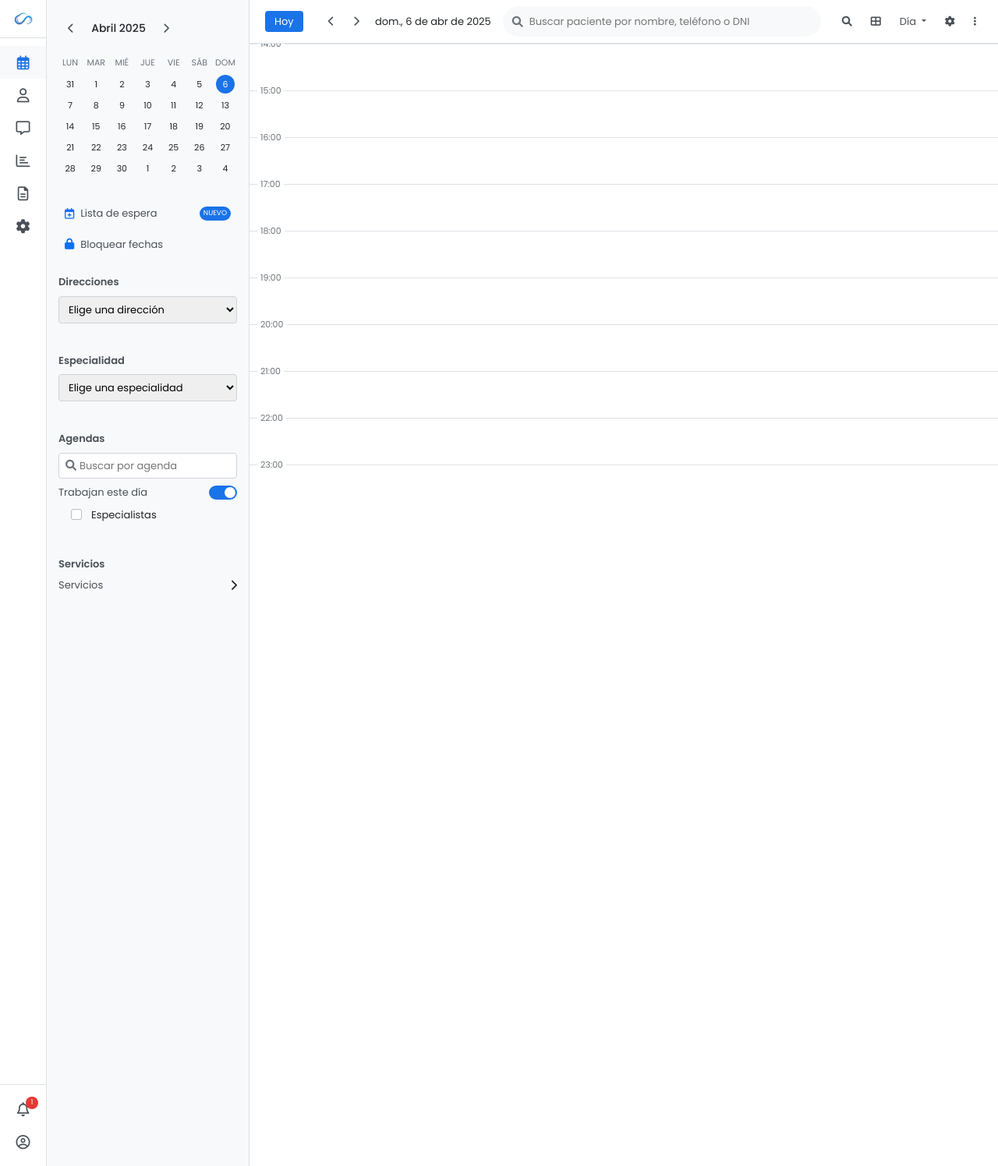
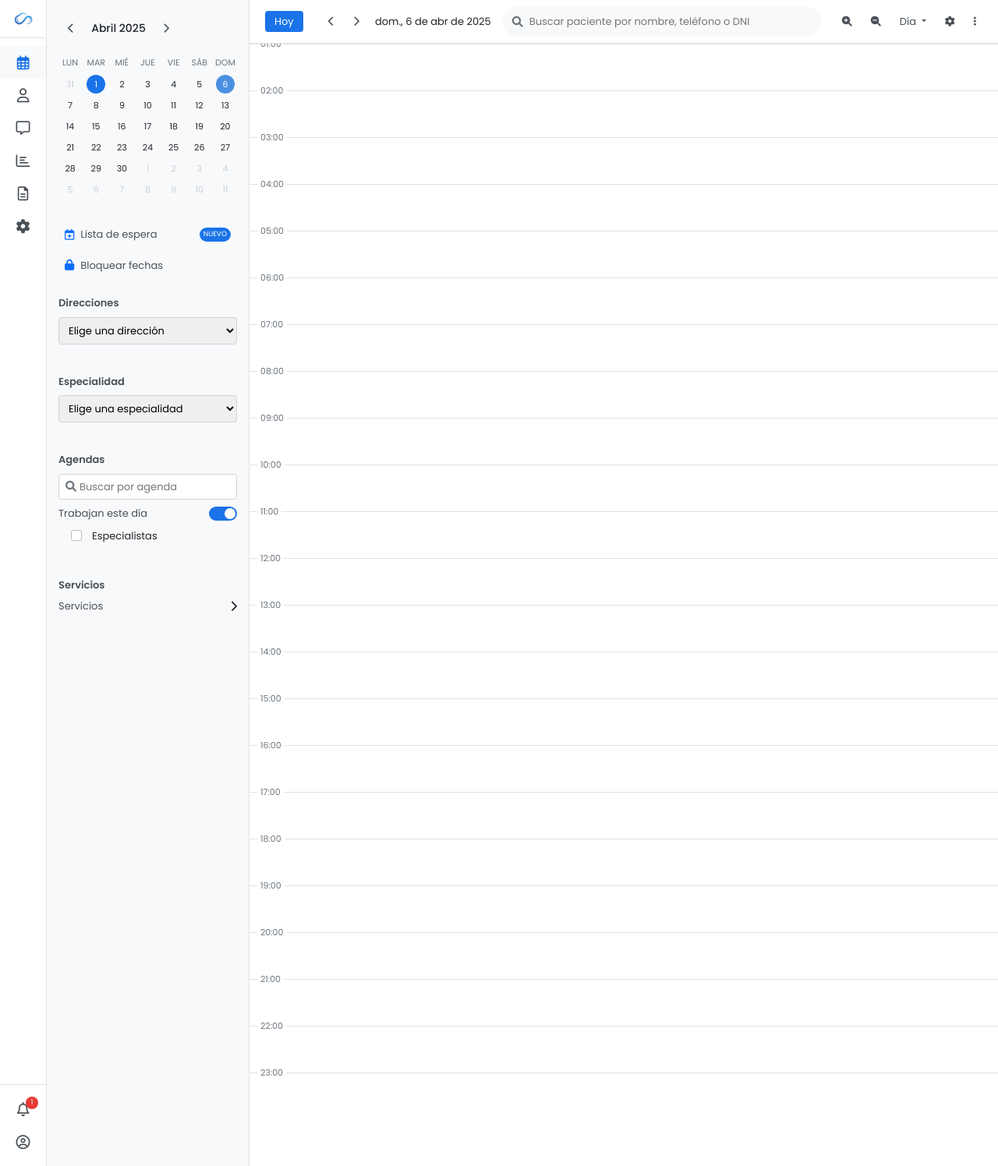
Before and after one commit to sincs87/nubeclinic, a Flask app: template app/templates/panel.html in a window 1280 px wide. Shown: the whole page at 78% size. Run offline with Flask 3, Linux system fonts and the light colour scheme; the template is opened without the code that fills it, so the values that code supplies are empty.

Commit message:
Actualizacion

```diff
--- a/app/static/css/panel.css
+++ b/app/static/css/panel.css
@@ -166,7 +166,17 @@ body {
     color: white;
 }
 
-.mini-calendar-day:hover:not(.today) {
+.mini-calendar-day.selected {
+    background-color: var(--primary-light);
+    color: white;
+}
+
+.mini-calendar-day.other-month {
+    color: var(--gray-500);
+    opacity: 0.6;
+}
+
+.mini-calendar-day:hover:not(.today):not(.selected) {
     background-color: var(--gray-200);
 }
 
@@ -440,12 +450,43 @@ input:checked + .slider:before {
 /* Menú desplegable */
 .dropdown-menu {
     font-size: 13px;
-    min-width: 120px;
+    min-width: 240px;
     padding: 5px 0;
+    box-shadow: 0 2px 10px rgba(0,0,0,0.1);
 }
 
 .dropdown-item {
-    padding: 5px 10px;
+    padding: 8px 15px;
+    color: var(--gray-700);
+}
+
+.dropdown-item:hover {
+    background-color: var(--gray-100);
+}
+
+.dropdown-divider {
+    margin: 5px 0;
+    border-top: 1px solid var(--gray-300);
+}
+
+.view-type-menu .form-check {
+    padding-left: 0;
+    margin-bottom: 0;
+}
+
+.form-check-input {
+    margin-right: 8px;
+}
+
+.form-check-label {
+    font-weight: normal;
+    font-size: 13px;
+}
+
+.form-switch .form-check-input {
+    width: 36px;
+    height: 20px;
+    margin-top: 0;
 }
 
 /* Controles de formulario */
--- /dev/null
+++ b/app/static/js/panel.js
@@ -0,0 +1,248 @@
+// Inicializar variables de configuración
+let config = {
+    currentDate: new Date(2025, 3, 6), // 6 de abril de 2025
+    viewType: 'day',
+    timeSlotHeight: 60,
+    zoomLevel: 1,
+    hideAppointments: false,
+    divideViewByCalendars: false
+};
+
+// Meses en español
+const months = [
+    'Enero', 'Febrero', 'Marzo', 'Abril',
+    'Mayo', 'Junio', 'Julio', 'Agosto',
+    'Septiembre', 'Octubre', 'Noviembre', 'Diciembre'
+];
+
+// Días de la semana en español
+const weekdays = ['dom', 'lun', 'mar', 'mié', 'jue', 'vie', 'sáb'];
+
+// Inicializar la aplicación cuando el DOM esté cargado
+document.addEventListener('DOMContentLoaded', function() {
+    initializeCalendar();
+    setupEventListeners();
+});
+
+// Configurar todos los event listeners
+function setupEventListeners() {
+    // Navegación del mes
+    document.getElementById('prevMonth').addEventListener('click', navigateToPreviousMonth);
+    document.getElementById('nextMonth').addEventListener('click', navigateToNextMonth);
+
+    // Navegación del día
+    document.getElementById('prevDay').addEventListener('click', navigateToPreviousDay);
+    document.getElementById('nextDay').addEventListener('click', navigateToNextDay);
+    document.getElementById('goToToday').addEventListener('click', goToToday);
+
+    // Zoom de calendario
+    document.getElementById('zoomIn').addEventListener('click', zoomIn);
+    document.getElementById('zoomOut').addEventListener('click', zoomOut);
+
+    // Cambio de tipo de vista
+    document.querySelectorAll('.view-type-menu .dropdown-item[data-view]').forEach(item => {
+        item.addEventListener('click', function(e) {
+            e.preventDefault();
+            changeViewType(this.getAttribute('data-view'));
+        });
+    });
+
+    // Toggles de opciones
+    document.getElementById('hideAppointments').addEventListener('change', function() {
+        config.hideAppointments = this.checked;
+        updateCalendarView();
+    });
+
+    document.getElementById('divideView').addEventListener('change', function() {
+        config.divideViewByCalendars = this.checked;
+        updateCalendarView();
+    });
+}
+
+// Inicializar el calendario
+function initializeCalendar() {
+    updateMonthDisplay();
+    generateCalendarGrid();
+    generateTimeSlots();
+    updateDayDisplay();
+}
+
+// Generar la cuadrícula del mini calendario
+function generateCalendarGrid() {
+    const calendarGrid = document.getElementById('calendarGrid');
+    calendarGrid.innerHTML = '';
+
+    const year = config.currentDate.getFullYear();
+    const month = config.currentDate.getMonth();
+
+    // Obtener el primer día del mes
+    const firstDayOfMonth = new Date(year, month, 1);
+    // Obtener el último día del mes
+    const lastDayOfMonth = new Date(year, month + 1, 0);
+
+    // Determinar el primer día que mostraremos (puede ser del mes anterior)
+    const firstDayToShow = new Date(firstDayOfMonth);
+    firstDayToShow.setDate(firstDayToShow.getDate() - (firstDayOfMonth.getDay() === 0 ? 6 : firstDayOfMonth.getDay() - 1));
+
+    // Mostrar 6 semanas (42 días) para asegurar que tengamos suficiente espacio
+    for (let i = 0; i < 42; i++) {
+        const currentDate = new Date(firstDayToShow);
+        currentDate.setDate(firstDayToShow.getDate() + i);
+
+        const dayElement = document.createElement('div');
+        dayElement.className = 'mini-calendar-day';
+        dayElement.textContent = currentDate.getDate();
+
+        // Verificar si es el mes actual
+        if (currentDate.getMonth() !== month) {
+            dayElement.classList.add('other-month');
+        }
+
+        // Verificar si es el día actual
+        if (isSameDay(currentDate, config.currentDate)) {
+            dayElement.classList.add('selected');
+        }
+
+        // Verificar si es hoy
+        const today = new Date();
+        if (isSameDay(currentDate, today)) {
+            dayElement.classList.add('today');
+        }
+
+        // Configurar el click en el día
+        dayElement.addEventListener('click', function() {
+            selectDay(currentDate);
+        });
+
+        calendarGrid.appendChild(dayElement);
+    }
+}
+
+// Generar las franjas horarias
+function generateTimeSlots() {
+    const timeSlotsContainer = document.getElementById('timeSlots');
+    timeSlotsContainer.innerHTML = '';
+
+    // Generar slots desde la 1:00 hasta las 23:00
+    for (let hour = 1; hour <= 23; hour++) {
+        const timeSlot = document.createElement('div');
+        timeSlot.className = 'time-slot';
+        timeSlot.style.height = `${config.timeSlotHeight * config.zoomLevel}px`;
+
+        const timeLabel = document.createElement('span');
+        timeLabel.className = 'time-label';
+        timeLabel.textContent = `${hour.toString().padStart(2, '0')}:00`;
+
+        timeSlot.appendChild(timeLabel);
+        timeSlotsContainer.appendChild(timeSlot);
+    }
+}
+
+// Actualizar la visualización del mes actual
+function updateMonthDisplay() {
+    const monthYear = `${months[config.currentDate.getMonth()]} ${config.currentDate.getFullYear()}`;
+    document.getElementById('currentMonth').textContent = monthYear;
+}
+
+// Actualizar la visualización del día actual
+function updateDayDisplay() {
+    const dayOfWeek = weekdays[config.currentDate.getDay()];
+    const day = config.currentDate.getDate();
+    const month = months[config.currentDate.getMonth()].toLowerCase().substring(0, 3);
+    const year = config.currentDate.getFullYear();
+
+    const formattedDate = `${dayOfWeek}., ${day} de ${month} de ${year}`;
+    document.getElementById('currentDay').textContent = formattedDate;
+}
+
+// Actualizar toda la vista del calendario
+function updateCalendarView() {
+    updateMonthDisplay();
+    generateCalendarGrid();
+    updateDayDisplay();
+    generateTimeSlots();
+}
+
+// Funciones de navegación
+function navigateToPreviousMonth() {
+    config.currentDate = new Date(config.currentDate.getFullYear(), config.currentDate.getMonth() - 1, 1);
+    updateMonthDisplay();
+    generateCalendarGrid();
+}
+
+function navigateToNextMonth() {
+    config.currentDate = new Date(config.currentDate.getFullYear(), config.currentDate.getMonth() + 1, 1);
+    updateMonthDisplay();
+    generateCalendarGrid();
+}
+
+function navigateToPreviousDay() {
+    config.currentDate.setDate(config.currentDate.getDate() - 1);
+    updateDayDisplay();
+    updateCalendarView();
+}
+
+function navigateToNextDay() {
+    config.currentDate.setDate(config.currentDate.getDate() + 1);
+    updateDayDisplay();
+    updateCalendarView();
+}
+
+function goToToday() {
+    config.currentDate = new Date();
+    updateCalendarView();
+}
+
+// Función para seleccionar un día específico
+function selectDay(date) {
+    // Eliminar la clase 'selected' de todos los días
+    document.querySelectorAll('.mini-calendar-day.selected').forEach(el => {
+        el.classList.remove('selected');
+    });
+
+    // Establecer la fecha actual
+    config.currentDate = new Date(date);
+
+    // Actualizar la vista
+    updateCalendarView();
+}
+
+// Funciones de zoom
+function zoomIn() {
+    if (config.zoomLevel < 2) {
+        config.zoomLevel += 0.25;
+        generateTimeSlots();
+    }
+}
+
+function zoomOut() {
+    if (config.zoomLevel > 0.5) {
+        config.zoomLevel -= 0.25;
+        generateTimeSlots();
+    }
+}
+
+// Cambiar el tipo de vista (día, semana, mes, etc.)
+function changeViewType(viewType) {
+    config.viewType = viewType;
+    document.getElementById('viewTypeDropdown').textContent = getViewTypeText(viewType);
+    updateCalendarView();
+}
+
+// Obtener el texto para el tipo de vista
+function getViewTypeText(viewType) {
+    switch (viewType) {
+        case 'list': return 'Lista de citas';
+        case 'day': return 'Día';
+        case 'week': return 'Semana';
+        case 'hours': return 'Horas disponibles';
+        default: return 'Día';
+    }
+}
+
+// Función auxiliar para comprobar si dos fechas son el mismo día
+function isSameDay(date1, date2) {
+    return date1.getDate() === date2.getDate() &&
+           date1.getMonth() === date2.getMonth() &&
+           date1.getFullYear() === date2.getFullYear();
+}
--- a/app/templates/panel.html
+++ b/app/templates/panel.html
@@ -21,7 +21,7 @@
     <!-- Sidebar -->
     <div class="sidebar">
         <div class="sidebar-top">
-            <a href="#">
+            <a href="{{ url_for('main.index') }}">
                 <img src="{{ url_for('static', filename='img/ico.png') }}" alt="NubeClinic" width="24" height="24">
             </a>
         </div>
@@ -65,11 +65,11 @@
                 <!-- Month navigation -->
                 <div class="month-navigation">
                     <div class="month-nav">
-                        <button class="header-btn">
+                        <button class="header-btn" id="prevMonth">
                             <i class="fas fa-chevron-left"></i>
                         </button>
-                        <span class="month-title">Abril 2025</span>
-                        <button class="header-btn">
+                        <span class="month-title" id="currentMonth">Abril 2025</span>
+                        <button class="header-btn" id="nextMonth">
                             <i class="fas fa-chevron-right"></i>
                         </button>
                     </div>
@@ -88,46 +88,8 @@
 
                 <!-- Mini calendar -->
                 <div class="mini-calendar">
-                    <div class="mini-calendar-grid">
-                        <div class="mini-calendar-day">31</div>
-                        <div class="mini-calendar-day">1</div>
-                        <div class="mini-calendar-day">2</div>
-                        <div class="mini-calendar-day">3</div>
-                        <div class="mini-calendar-day">4</div>
-                        <div class="mini-calendar-day">5</div>
-                        <div class="mini-calendar-day today">6</div>
-
-                        <div class="mini-calendar-day">7</div>
-                        <div class="mini-calendar-day">8</div>
-                        <div class="mini-calendar-day">9</div>
-                        <div class="mini-calendar-day">10</div>
-                        <div class="mini-calendar-day">11</div>
-                        <div class="mini-calendar-day">12</div>
-                        <div class="mini-calendar-day">13</div>
-
-                        <div class="mini-calendar-day">14</div>
-                        <div class="mini-calendar-day">15</div>
-                        <div class="mini-calendar-day">16</div>
-                        <div class="mini-calendar-day">17</div>
-                        <div class="mini-calendar-day">18</div>
-                        <div class="mini-calendar-day">19</div>
-                        <div class="mini-calendar-day">20</div>
-
-                        <div class="mini-calendar-day">21</div>
-                        <div class="mini-calendar-day">22</div>
-                        <div class="mini-calendar-day">23</div>
-                        <div class="mini-calendar-day">24</div>
-                        <div class="mini-calendar-day">25</div>
-                        <div class="mini-calendar-day">26</div>
-                        <div class="mini-calendar-day">27</div>
-
-                        <div class="mini-calendar-day">28</div>
-                        <div class="mini-calendar-day">29</div>
-                        <div class="mini-calendar-day">30</div>
-                        <div class="mini-calendar-day">1</div>
-                        <div class="mini-calendar-day">2</div>
-                        <div class="mini-calendar-day">3</div>
-                        <div class="mini-calendar-day">4</div>
+                    <div class="mini-calendar-grid" id="calendarGrid">
+                        <!-- Days will be generated by JavaScript -->
                     </div>
                 </div>
 
@@ -196,15 +158,15 @@
                 <!-- Main header -->
                 <div class="main-header">
                     <div class="header-left">
-                        <button class="header-btn primary">Hoy</button>
+                        <button class="header-btn primary" id="goToToday">Hoy</button>
                         <div class="header-nav ms-3">
-                            <button class="header-btn">
+                            <button class="header-btn" id="prevDay">
                                 <i class="fas fa-chevron-left"></i>
                             </button>
-                            <button class="header-btn">
+                            <button class="header-btn" id="nextDay">
                                 <i class="fas fa-chevron-right"></i>
                             </button>
-                            <span class="ms-2">dom., 6 de abr de 2025</span>
+                            <span class="ms-2" id="currentDay">dom., 6 de abr de 2025</span>
                         </div>
                     </div>
                     <div class="search-bar">
@@ -212,20 +174,38 @@
                         <input type="text" placeholder="Buscar paciente por nombre, teléfono o DNI">
                     </div>
                     <div class="header-right">
-                        <button class="header-btn">
-                            <i class="fas fa-search"></i>
+                        <button class="header-btn" id="zoomIn">
+                            <i class="fas fa-search-plus"></i>
                         </button>
-                        <button class="header-btn">
-                            <i class="fas fa-th-large"></i>
+                        <button class="header-btn" id="zoomOut">
+                            <i class="fas fa-search-minus"></i>
                         </button>
                         <div class="dropdown d-inline-block">
-                            <button class="header-btn dropdown-toggle" type="button" id="dropdownMenuButton" data-bs-toggle="dropdown" aria-expanded="false">
+                            <button class="header-btn dropdown-toggle" type="button" id="viewTypeDropdown" data-bs-toggle="dropdown" aria-expanded="false">
                                 Día
                             </button>
-                            <ul class="dropdown-menu" aria-labelledby="dropdownMenuButton">
-                                <li><a class="dropdown-item" href="#">Día</a></li>
-                                <li><a class="dropdown-item" href="#">Semana</a></li>
-                                <li><a class="dropdown-item" href="#">Mes</a></li>
+                            <ul class="dropdown-menu view-type-menu" aria-labelledby="viewTypeDropdown">
+                                <li><a class="dropdown-item" href="#" data-view="list">Lista de citas</a></li>
+                                <li><a class="dropdown-item" href="#" data-view="day">Día</a></li>
+                                <li><a class="dropdown-item" href="#" data-view="week">Semana</a></li>
+                                <li><a class="dropdown-item" href="#" data-view="hours">Horas disponibles</a></li>
+                                <li class="dropdown-divider"></li>
+                                <li>
+                                    <div class="dropdown-item">
+                                        <div class="form-check form-switch">
+                                            <input class="form-check-input" type="checkbox" id="hideAppointments">
+                                            <label class="form-check-label" for="hideAppointments">Ocultar citas programadas y bloqueos</label>
+                                        </div>
+                                    </div>
+                                </li>
+                                <li>
+                                    <div class="dropdown-item">
+                                        <div class="form-check form-switch">
+                                            <input class="form-check-input" type="checkbox" id="divideView">
+                                            <label class="form-check-label" for="divideView">Dividir la vista por calendarios</label>
+                                        </div>
+                                    </div>
+                                </li>
                             </ul>
                         </div>
                         <button class="header-btn">
@@ -238,38 +218,9 @@
                 </div>
 
                 <!-- Calendar grid -->
-                <div class="calendar-grid">
-                    <div class="time-slots">
-                        <div class="time-slot">
-                            <span class="time-label">14:00</span>
-                        </div>
-                        <div class="time-slot">
-                            <span class="time-label">15:00</span>
-                        </div>
-                        <div class="time-slot">
-                            <span class="time-label">16:00</span>
-                        </div>
-                        <div class="time-slot">
-                            <span class="time-label">17:00</span>
-                        </div>
-                        <div class="time-slot">
-                            <span class="time-label">18:00</span>
-                        </div>
-                        <div class="time-slot">
-                            <span class="time-label">19:00</span>
-                        </div>
-                        <div class="time-slot">
-                            <span class="time-label">20:00</span>
-                        </div>
-                        <div class="time-slot">
-                            <span class="time-label">21:00</span>
-                        </div>
-                        <div class="time-slot">
-                            <span class="time-label">22:00</span>
-                        </div>
-                        <div class="time-slot">
-                            <span class="time-label">23:00</span>
-                        </div>
+                <div class="calendar-grid" id="calendarContent">
+                    <div class="time-slots" id="timeSlots">
+                        <!-- Time slots will be generated by JavaScript -->
                     </div>
                 </div>
             </div>
@@ -278,5 +229,8 @@
 
     <!-- Bootstrap Bundle with Popper -->
     <script src="https://cdn.jsdelivr.net/npm/bootstrap@5.1.3/dist/js/bootstrap.bundle.min.js"></script>
+
+    <!-- Custom JavaScript -->
+    <script src="{{ url_for('static', filename='js/panel.js') }}"></script>
 </body>
 </html>
```
